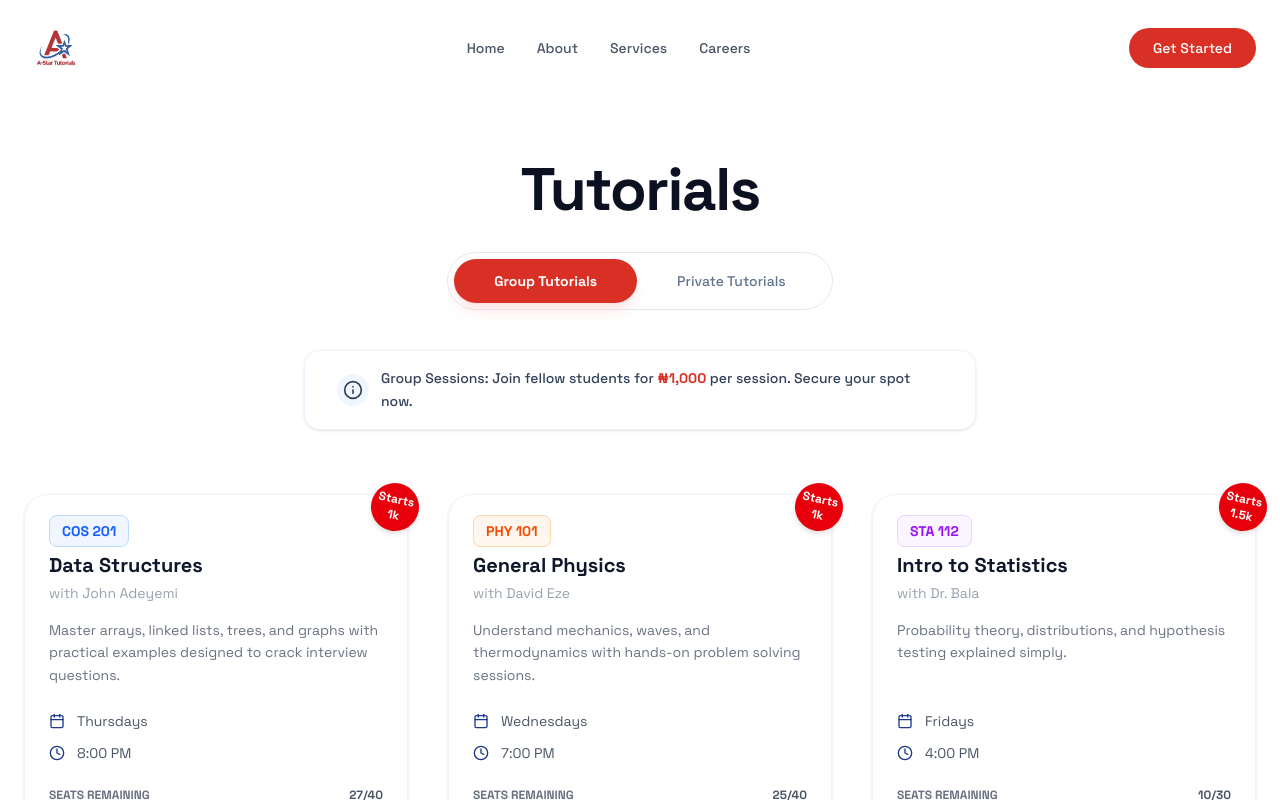
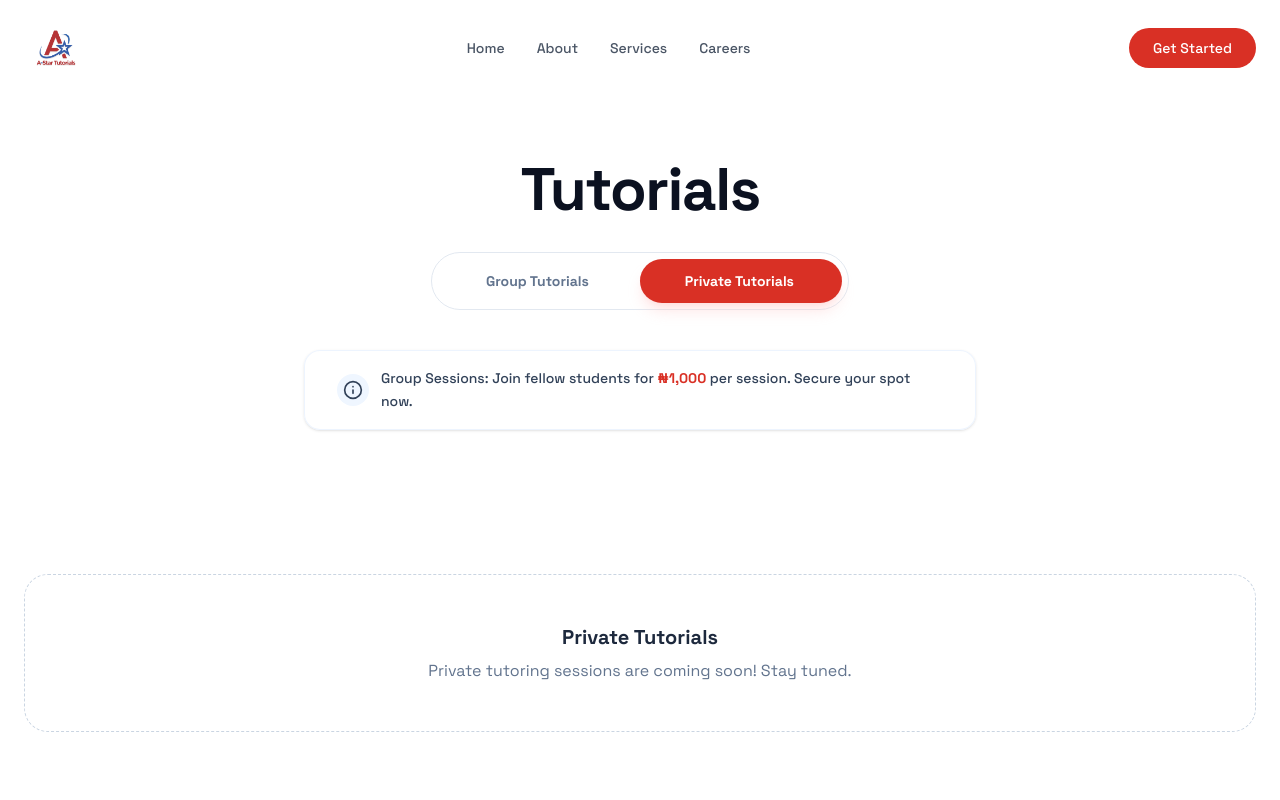
Before and after one commit to astartutorials/astutorials-v1, a Next.js app: page /tutorials in a window 1280 px wide. Both pictures are taken after a click on the button "Private Tutorials". Shown: the top 800 px of the page. Built offline with nearby package versions, Linux system fonts and the light colour scheme.

Commit message:
feat: Implement tutorial type toggle with Framer Motion animations for group and private sessions.

```diff
--- a/app/tutorials/page.tsx
+++ b/app/tutorials/page.tsx
@@ -1,13 +1,17 @@
 'use client';
 
+import { useState } from 'react';
 import Navbar from "@/components/shared/Navbar";
 import Footer from "@/components/shared/Footer";
 import TutorialCard from '@/components/group-tutorials/TutorialCard';
+import TutorialToggle from '@/components/tutorials/TutorialToggle';
 import { Info } from 'lucide-react';
+import { motion, AnimatePresence } from 'framer-motion';
 
 export default function TutorialsPage() {
+    const [activeType, setActiveType] = useState<'group' | 'private'>('group');
+
     const tutorials = [
-        // ... (tutorials array remains the same)
         {
             code: "COS 201",
             title: "Data Structures",
@@ -82,41 +86,78 @@ export default function TutorialsPage() {
         }
     ];
 
+    const containerVariants = {
+        hidden: { opacity: 0 },
+        visible: {
+            opacity: 1,
+            transition: {
+                staggerChildren: 0.1
+            }
+        }
+    };
+
+    const itemVariants = {
+        hidden: { y: 20, opacity: 0 },
+        visible: {
+            y: 0,
+            opacity: 1,
+            transition: {
+                type: "spring" as const,
+                stiffness: 300,
+                damping: 24
+            }
+        }
+    };
+
     return (
         <div className="min-h-screen flex flex-col bg-[var(--astar-bg)] font-sans selection:bg-[var(--astar-red)] selection:text-white">
             <Navbar />
 
-            <main className="flex-grow max-w-7xl mx-auto px-4 sm:px-6 pt-32 md:pt-40 pb-12 md:pb-20">
+            <main className="flex-grow max-w-7xl mx-auto px-4 sm:px-6 pt-32 md:pt-40 pb-12 md:pb-20 w-full">
                 {/* Header */}
-                <div className="text-center mb-12 md:mb-16">
+                <motion.div
+                    initial={{ opacity: 0, y: -20 }}
+                    animate={{ opacity: 1, y: 0 }}
+                    transition={{ duration: 0.6 }}
+                    className="text-center mb-12 md:mb-16"
+                >
                     <h1 className="text-4xl md:text-6xl font-bold text-[var(--astar-blue)] mb-6 md:mb-8 font-space tracking-tight">Tutorials</h1>
 
                     {/* Toggle */}
-                    <div className="inline-flex bg-white/50 backdrop-blur-md p-1.5 rounded-full mb-8 md:mb-10 border border-slate-200">
-                        <button className="px-6 sm:px-10 py-3 rounded-full bg-[var(--astar-red)] text-white font-bold shadow-lg shadow-red-200/50 text-xs sm:text-sm transition-all hover:scale-105 active:scale-95">
-                            Group Tutorials
-                        </button>
-                        <button className="px-6 sm:px-10 py-3 rounded-full text-slate-500 font-medium text-xs sm:text-sm hover:text-slate-900 transition-colors">
-                            Private Tutorials
-                        </button>
+                    <div className="mb-8 md:mb-10">
+                        <TutorialToggle activeType={activeType} onTypeChange={setActiveType} />
                     </div>
 
                     {/* Info Banner */}
-                    <div className="flex justify-center px-4">
+                    <motion.div
+                        initial={{ opacity: 0, scale: 0.9 }}
+                        animate={{ opacity: 1, scale: 1 }}
+                        transition={{ delay: 0.2, duration: 0.5 }}
+                        className="flex justify-center px-4"
+                    >
                         <div className="bg-white/80 backdrop-blur-sm border border-blue-100/50 text-slate-700 text-xs sm:text-sm font-medium py-4 px-6 sm:px-8 rounded-2xl inline-flex items-center gap-3 max-w-2xl shadow-sm">
                             <div className="w-8 h-8 rounded-full bg-blue-50 flex items-center justify-center flex-shrink-0">
                                 <Info className="w-4 h-4 sm:w-5 sm:h-5 text-[var(--astar-blue)]" />
                             </div>
                             <span className="text-left leading-relaxed">Group Sessions: Join fellow students for <span className="text-[var(--astar-red)] font-bold">₦1,000</span> per session. Secure your spot now.</span>
                         </div>
-                    </div>
-                </div>
+                    </motion.div>
+                </motion.div>
 
                 {/* Tutorials Grid */}
-                <div className="grid grid-cols-1 sm:grid-cols-2 lg:grid-cols-3 gap-8 md:gap-10">
-                    {tutorials.map((tutorial, index) => (
+                <AnimatePresence mode="wait">
+                    <motion.div
+                        key={activeType}
+                        variants={containerVariants}
+                        initial="hidden"
+                        animate="visible"
+                        exit="hidden"
+                        className="grid grid-cols-1 sm:grid-cols-2 lg:grid-cols-3 gap-8 md:gap-10"
+                    >
+                        {activeType === 'group' ? (
+                            tutorials.map((tutorial, index) => (
+                                <motion.div key={index} variants={itemVariants}>
                                     <TutorialCard
-                            key={index}
                                         code={tutorial.code}
                                         title={tutorial.title}
                                         teacher={tutorial.teacher}
@@ -128,8 +169,21 @@ export default function TutorialsPage() {
                                         price={tutorial.price}
                                         colorScheme={tutorial.colorScheme}
                                     />
-                    ))}
+                                </motion.div>
+                            ))
+                        ) : (
+                            <motion.div
+                                variants={itemVariants}
+                                className="col-span-full py-20 text-center"
+                            >
+                                <div className="bg-white/50 backdrop-blur-sm p-12 rounded-3xl border border-dashed border-slate-300">
+                                    <h3 className="text-xl font-bold text-slate-800 mb-2">Private Tutorials</h3>
+                                    <p className="text-slate-500">Private tutoring sessions are coming soon! Stay tuned.</p>
                                 </div>
+                            </motion.div>
+                        )}
+                    </motion.div>
+                </AnimatePresence>
             </main>
 
             <Footer />
--- /dev/null
+++ b/components/tutorials/TutorialToggle.tsx
@@ -0,0 +1,51 @@
+'use client';
+
+import { motion } from 'framer-motion';
+
+interface TutorialToggleProps {
+  activeType: 'group' | 'private';
+  onTypeChange: (type: 'group' | 'private') => void;
+}
+
+export default function TutorialToggle({ activeType, onTypeChange }: TutorialToggleProps) {
+  return (
+    <div className="inline-flex bg-white/50 backdrop-blur-md p-1.5 rounded-full border border-slate-200 relative">
+      <div className="relative flex w-full h-full">
+        {/* Sliding Background */}
+        <motion.div
+          className="absolute h-full rounded-full bg-[var(--astar-red)] shadow-lg shadow-red-200/50"
+          initial={false}
+          animate={{
+            x: activeType === 'group' ? 0 : '100%',
+            width: activeType === 'group' ? '50%' : '50%',
+          }}
+          transition={{
+            type: "spring" as const,
+            stiffness: 400,
+            damping: 30
+          }}
+        />
+
+        {/* Group Button */}
+        <button
+          onClick={() => onTypeChange('group')}
+          className={`relative z-10 px-8 sm:px-12 py-3 rounded-full text-xs sm:text-sm font-bold transition-colors duration-200 ${
+            activeType === 'group' ? 'text-white' : 'text-slate-500 hover:text-slate-900'
+          }`}
+        >
+          Group Tutorials
+        </button>
+
+        {/* Private Button */}
+        <button
+          onClick={() => onTypeChange('private')}
+          className={`relative z-10 px-8 sm:px-12 py-3 rounded-full text-xs sm:text-sm font-bold transition-colors duration-200 ${
+            activeType === 'private' ? 'text-white' : 'text-slate-500 hover:text-slate-900'
+          }`}
+        >
+          Private Tutorials
+        </button>
+      </div>
+    </div>
+  );
+}
--- a/package.json
+++ b/package.json
@@ -11,6 +11,7 @@
   "dependencies": {
     "class-variance-authority": "^0.7.1",
     "clsx": "^2.1.1",
+    "framer-motion": "^12.31.0",
     "lucide-react": "^0.563.0",
     "next": "16.1.6",
     "radix-ui": "^1.4.3",
```
Lines whose indentation alone changed are shown as unchanged.
